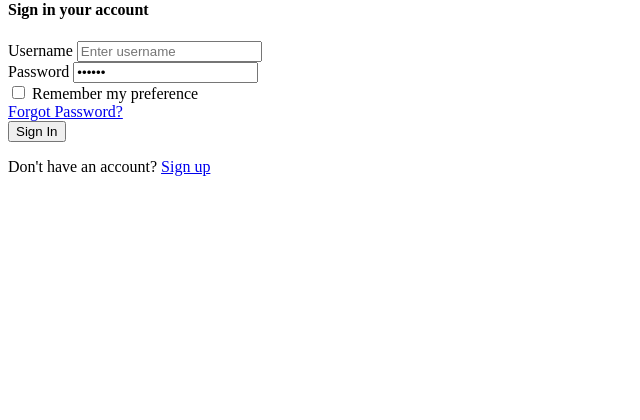
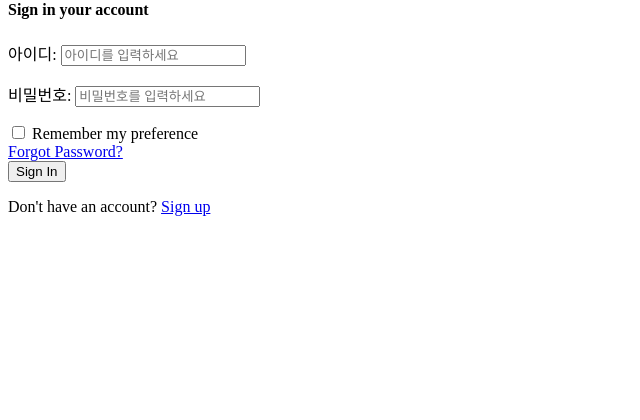
Before and after one commit to KT-Aivengers/Big_project, a Django app: page /page-login/ in a window 1280 px wide. Shown: the part 332-752 px from the top of the page, without its empty margins (0-640 px from the left). Run offline with Django 4.2, Linux system fonts and the light colour scheme; some libraries are stand-ins or nearby versions.

Commit message:
[BE] 로그인 기능 - 세션 유지 안되는 문제 해결해야 함

```diff
--- a/dashboard/settings.py
+++ b/dashboard/settings.py
@@ -28,6 +28,8 @@ DEBUG = True
 
 ALLOWED_HOSTS = ['*']
 
+LOGIN_REDIRECT_URL = "fillow/index/"
+SESSION_EXPIRE_AT_BROWSER_CLOSE = True
 
 # Application definition
 
--- a/fillow/fillow_views.py
+++ b/fillow/fillow_views.py
@@ -467,12 +467,13 @@ def table_datatable_basic(request):
 
 
 from django.shortcuts import redirect
-from .forms import UserForm
+from .forms import UserForm, LoginForm
 from .models import User
+from django.contrib.auth import authenticate
+from django.contrib.auth.hashers import check_password
 
 
 def page_register(request):
-
     if request.method == "POST":
         form = UserForm(request.POST)
         if form.is_valid():
@@ -484,7 +485,34 @@ def page_register(request):
     return render(request,'fillow/pages/page-register.html', {'form':form})
 
 def page_login(request):
-    return render(request,'fillow/pages/page-login.html')
+    # print("enter")
+    if request.method == "POST":
+        # print("post")
+        form = LoginForm(request.POST)
+        if form.is_valid():
+            # print("valid")
+            username = request.POST['username']
+            password = request.POST['password']
+            # print(username, password)
+            context={}
+            try:
+                user = User.objects.get(user_id=username)
+            except:
+                return redirect("fillow:page-login")
+            if user.user_pw == password:
+                request.session['user'] = user.user_name
+                context['userInSession'] = request.session['user']
+
+                return render(request, "fillow/index.html", context)
+            else:
+                return redirect("fillow:page-login")
+    else:
+        form = LoginForm()
+
+    return render(request,'fillow/pages/page-login.html', {'form': form})
+
+
+
 
 def page_forgot_password(request):
     return render(request,'fillow/pages/page-forgot-password.html')
--- a/fillow/forms.py
+++ b/fillow/forms.py
@@ -1,5 +1,27 @@
 from django import forms
+from django.contrib.auth.hashers import check_password
 from .models import User
+
+class LoginForm(forms.Form):
+    username = forms.CharField(
+        label="아이디",
+        widget = forms.TextInput(
+            attrs={
+                "class": 'form-control',
+                "placeholder": "아이디를 입력하세요"
+            }
+        ),
+    )
+    password = forms.CharField(
+        label="비밀번호",
+        widget = forms.PasswordInput(
+            attrs={
+                "class": 'form-control',
+                "placeholder": "비밀번호를 입력하세요",
+            }
+        ),
+    )
+
 
 class UserForm(forms.ModelForm):
     class Meta:
--- a/fillow/urls.py
+++ b/fillow/urls.py
@@ -1,5 +1,8 @@
 from django.urls import path
 from fillow import fillow_views
+from django.contrib.auth import views as auth_views
+
+
 app_name='fillow'
 urlpatterns = [
     path('',fillow_views.index,name="index"),
--- a/templates/fillow/pages/page-login.html
+++ b/templates/fillow/pages/page-login.html
@@ -43,19 +43,21 @@
 								  <a href="{% url 'fillow:index' %}"><img class="logo-auth" src="{% static 'fillow/images/logo-full.png' %}" alt=""></a>
 							  </div>
 							  <h4 class="text-center mb-4">Sign in your account</h4>
-							  <form action="{% url 'fillow:index' %}">
-								  <div class="form-group mb-4">
-									  <label class="form-label" for="username">Username</label>
-									  <input type="text" class="form-control" placeholder="Enter username" id="username">
+							  <form action="{% url 'fillow:page-login' %}" method="POST">
+								{% csrf_token %}
+								{{ form.as_p }}
+								  {% comment %} <div class="form-group mb-4">
+									  <label class="form-label" for="username">아이디</label>
+									  <input type="text" class="form-control" placeholder="Enter ID" id="username">
 								  </div>
 								  <div class="mb-sm-4 mb-3 position-relative">
-									  <label class="form-label" for="dlab-password">Password</label>
-									  <input type="password" id="dlab-password" class="form-control" value="123456">
+									  <label class="form-label" for="dlab-password">비밀번호</label>
+									  <input type="password" id="dlab-password" class="form-control" value="0000">
 									  <span class="show-pass eye">
 										  <i class="fa fa-eye-slash"></i>
 										  <i class="fa fa-eye"></i>
 									  </span>
-								  </div>
+								  </div> {% endcomment %}
 								  <div class="form-row d-flex flex-wrap justify-content-between mb-2">
 									  <div class="form-group mb-sm-4 mb-1">
 										  <div class="form-check custom-checkbox ms-1">
--- a/templates/fillow/pages/page-register.html
+++ b/templates/fillow/pages/page-register.html
@@ -45,7 +45,7 @@
 							<h4 class="text-center mb-4">Sign up your account</h4>
 							<form action="" method="POST">
 								{% csrf_token %}
-									{{ form }}
+								{{ form }}
 								<br>
 								{% comment %} <div class="form-group mb-4">
 									<label class="form-label" for="username">Username</label>
```
Also changed, not shown: templates/fillow/elements/header.html (+11 -1 lines), templates/fillow/index.html (line endings or trailing spaces).
